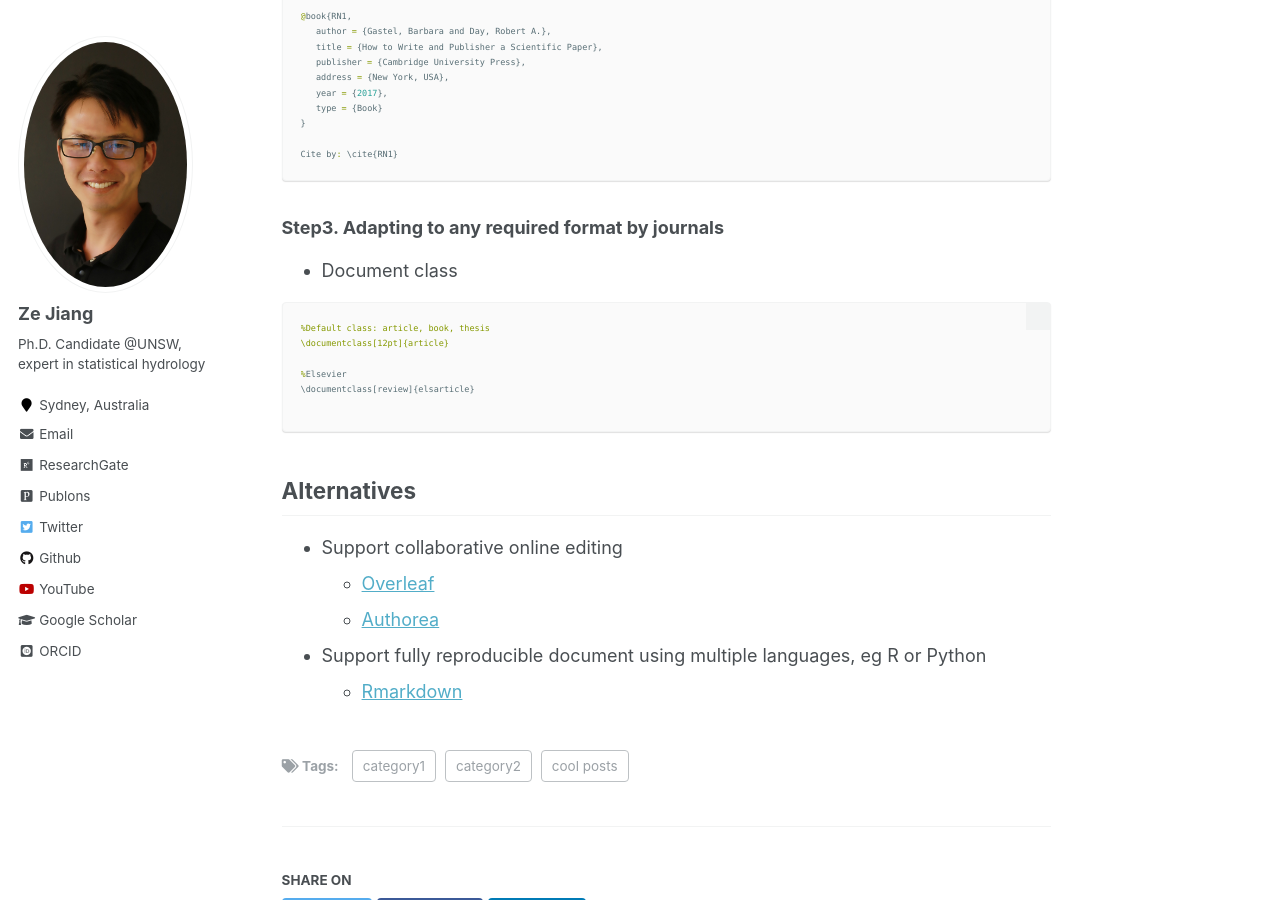
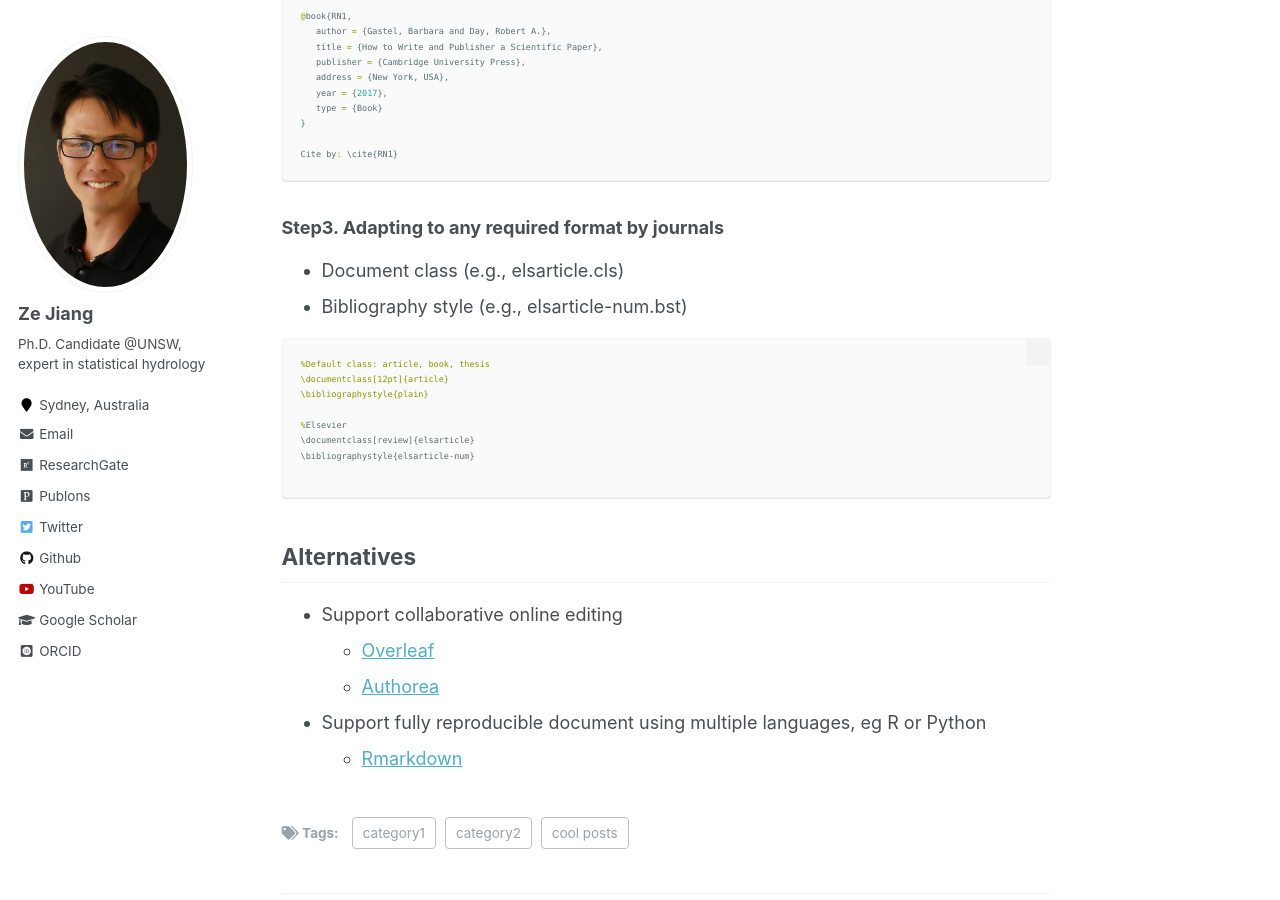
Before and after one commit to zejiang-unsw/zejiang-unsw.github.io, a Jekyll site: the page built from _posts/2021-03-28-blog-post-1.md, in a window 1280 px wide and 900 px high, scrolled down 1947 px. Built offline with Jekyll 4.4.1, drawn with Linux system fonts in a browser that asks for light colours; some web fonts are replaced.

Commit message:
update social-share

````diff
--- a/_includes/social-share.html
+++ b/_includes/social-share.html
@@ -21,11 +21,11 @@
             <div class="ds-share-inline">
               <ul  class="ds-share-icons-16">
 
-                <li data-toggle="ds-share-icons-more"><a class="ds-more" href="javascript:void(0);">分享到：</a></li>
-                <li><a class="ds-weibo" href="javascript:void(0);" data-service="weibo">微博</a></li>
-                <li><a class="ds-qzone" href="javascript:void(0);" data-service="qzone">QQ空间</a></li>
-                <li><a class="ds-qqt" href="javascript:void(0);" data-service="qqt">腾讯微博</a></li>
-                <li><a class="ds-wechat" href="javascript:void(0);" data-service="wechat">微信</a></li>
+                <h4 data-toggle="ds-share-icons-more"><a class="ds-more" href="javascript:void(0);">分享到：</a></h4>
+                <a class="ds-weibo" href="javascript:void(0);" data-service="weibo"><span>微博</span></a>
+                <a class="ds-qzone" href="javascript:void(0);" data-service="qzone">QQ空间</a>
+                <a class="ds-qqt" href="javascript:void(0);" data-service="qqt">腾讯微博</a>
+                <a class="ds-wechat" href="javascript:void(0);" data-service="wechat">微信</a>
               </ul>
               <div class="ds-share-icons-more">
               </div>
--- a/_posts/2021-03-28-blog-post-1.md
+++ b/_posts/2021-03-28-blog-post-1.md
@@ -71,7 +71,6 @@ Cite by: \ref{eq:eq1}; \ref{tab:tab1}; \ref{fig:fig1}
 ```
 
 ### Step2b. Reference
-
   + JabRef: Generate Citation keys (e.g., RN1)
 
 ```r
@@ -95,14 +94,17 @@ Cite by: \cite{RN1}
 ```
 
 ### Step3. Adapting to any required format by journals
-  + Document class
+  + Document class (e.g., elsarticle.cls)
+  + Bibliography style (e.g., elsarticle-num.bst)
 
 ```r
 %Default class: article, book, thesis
 \documentclass[12pt]{article}
+\bibliographystyle{plain}
 
 %Elsevier
 \documentclass[review]{elsarticle}
+\bibliographystyle{elsarticle-num}
 
 ```
 
````
Also changed, not shown: _software/NPRED.md (+2 -3 lines).
